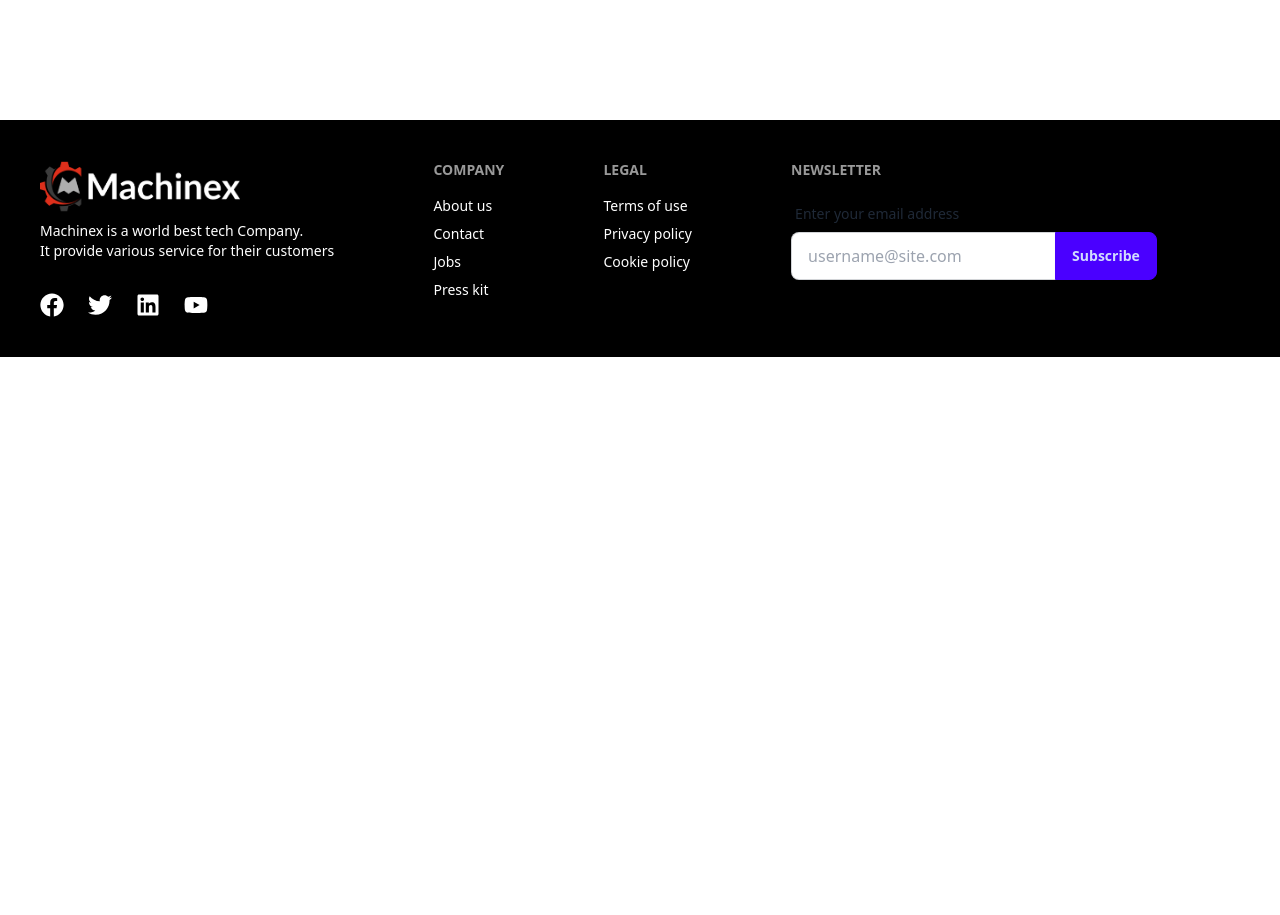
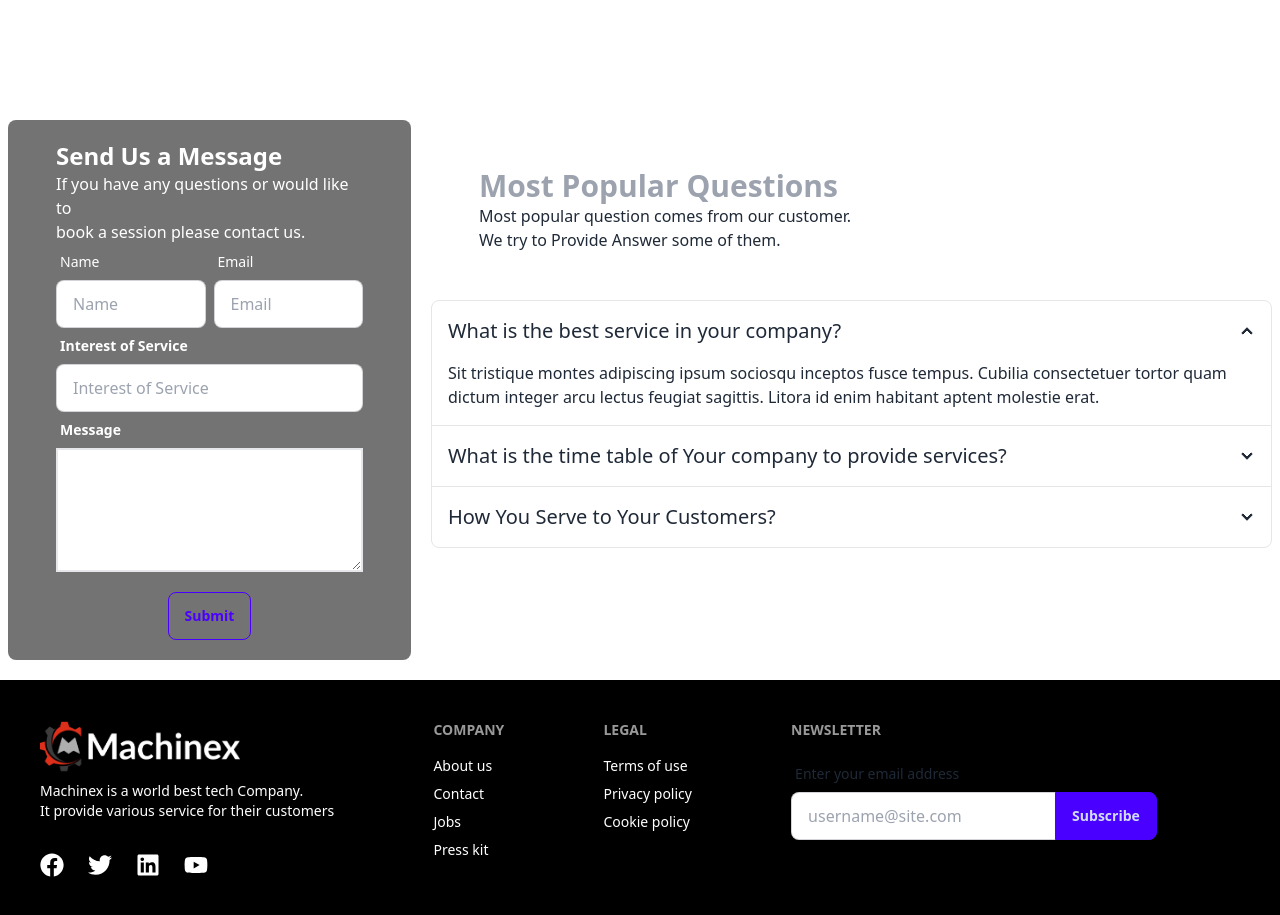
Before and after one commit to Emrandu1989/a12-client, a React (Vite) app: page / in a window 1280 px wide. Shown: the part 3380-4295 px from the top of the page. Before the commit the page ends 3737 px from the top, so only its background shows below. Built offline with nearby package versions, Linux system fonts and the light colour scheme; no server answers.

Commit message:
faq section added

```diff
--- /dev/null
+++ b/src/components/FaqSection/Faq.jsx
@@ -0,0 +1,98 @@
+const Faq = () => {
+  return (
+    <div className="my-5 px-2 flex justify-between  gap-5">
+      <div className="bg-neutral-500 w-1/2 p-5 px-12 rounded-lg">
+        <h3 className="text-2xl font-semibold text-white">Send Us a Message</h3>
+        <p className="text-white">
+          If you have any questions or would like to <br /> book a session please
+          contact us.
+        </p>
+        <div className="flex gap-2">
+          <div className="form-control">
+            <label className="label">
+              <span className="label-text text-white">Name</span>
+            </label>
+            <input
+              type="text"
+              placeholder="Name"
+              className="input input-bordered w-full"
+            />
+          </div>
+          <div className="form-control">
+            <label className="label">
+              <span className="label-text text-white">Email</span>
+            </label>
+            <input
+              type="text"
+              placeholder="Email"
+              className="input input-bordered w-full"
+            />
+          </div>
+        </div>
+        <div className="form-control">
+            <label className="label">
+              <span className="label-text font-semibold text-white">Interest of Service</span>
+            </label>
+            <input
+              type="text"
+              placeholder="Interest of Service"
+              className="input input-bordered w-full"
+            />
+          </div>
+        <div className="form-control">
+            <label className="label">
+              <span className="label-text font-semibold text-white">Message</span>
+            </label>
+            <textarea className="w-full border-2" name="" id="" cols="10" rows="5"></textarea>
+          </div>
+
+          <div className="text-center mt-5 font-bold text-white">
+           <button className="btn btn-primary btn-outline">
+           <input type="submit" value="Submit" />
+           </button>
+          </div>
+
+
+      </div>
+
+         <div>
+              <div className="my-12 pl-12">
+              <h2 className="text-3xl font-bold text-gray-400">Most Popular Questions</h2>
+               <p>Most popular question comes from our customer. <br /> We try to Provide  Answer some of them.</p>
+              </div>
+              <div className="join join-vertical w-full">
+  <div className="collapse collapse-arrow join-item border border-base-300">
+    <input type="radio" name="my-accordion-4" defaultChecked />
+    <div className="collapse-title text-xl font-medium">
+      What is the best service in your company?
+    </div>
+    <div className="collapse-content">
+      <p>Sit tristique montes adipiscing ipsum sociosqu inceptos fusce tempus. Cubilia consectetuer tortor quam dictum integer arcu lectus feugiat sagittis. Litora id enim habitant aptent molestie erat.</p>
+    </div>
+  </div>
+  <div className="collapse collapse-arrow join-item border border-base-300">
+    <input type="radio" name="my-accordion-4" />
+    <div className="collapse-title text-xl font-medium">
+       What is the time table of Your company to provide services?
+    </div>
+    <div className="collapse-content">
+    <p>Sit tristique montes adipiscing ipsum sociosqu inceptos fusce tempus. Cubilia consectetuer tortor quam dictum integer arcu lectus feugiat sagittis. Litora id enim habitant aptent molestie erat.</p>
+    </div>
+  </div>
+  <div className="collapse collapse-arrow join-item border border-base-300">
+    <input type="radio" name="my-accordion-4" />
+    <div className="collapse-title text-xl font-medium">
+      How You Serve to Your Customers?
+    </div>
+    <div className="collapse-content">
+    <p>Sit tristique montes adipiscing ipsum sociosqu inceptos fusce tempus. Cubilia consectetuer tortor quam dictum integer arcu lectus feugiat sagittis. Litora id enim habitant aptent molestie erat.</p>
+    </div>
+  </div>
+</div>
+         </div>
+
+    </div>
+  );
+};
+
+export default Faq;
--- a/src/pages/Home/Home.jsx
+++ b/src/pages/Home/Home.jsx
@@ -1,6 +1,7 @@
 import Banner from "../../components/Banner/Banner";
 import ChooseUs from "../../components/ChooseUs/ChooseUs";
-import Footer from "../../components/Footer/Footer";
+import Faq from "../../components/FaqSection/Faq";
+
 import Services from "../../components/Services/Services";
 import Testimonials from "../../components/Testimonials/Testimonials";
 
@@ -13,6 +14,7 @@ const Home = () => {
              <Services />
              <ChooseUs />
              <Testimonials/>
+             <Faq />
 
         </div>
     );
```
